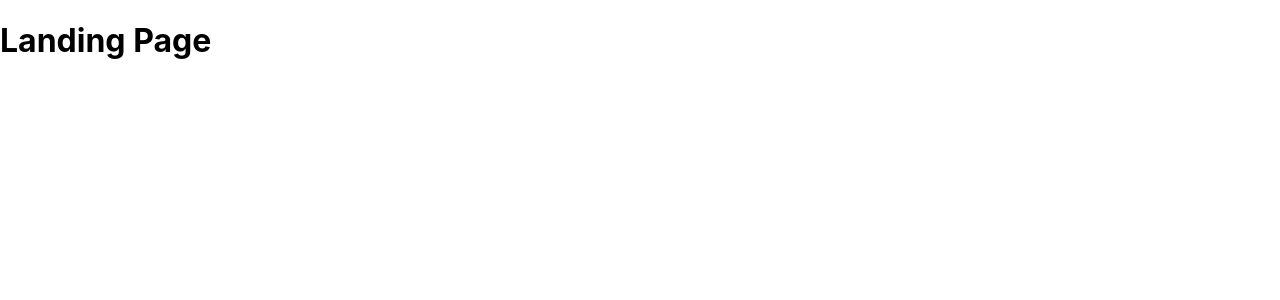
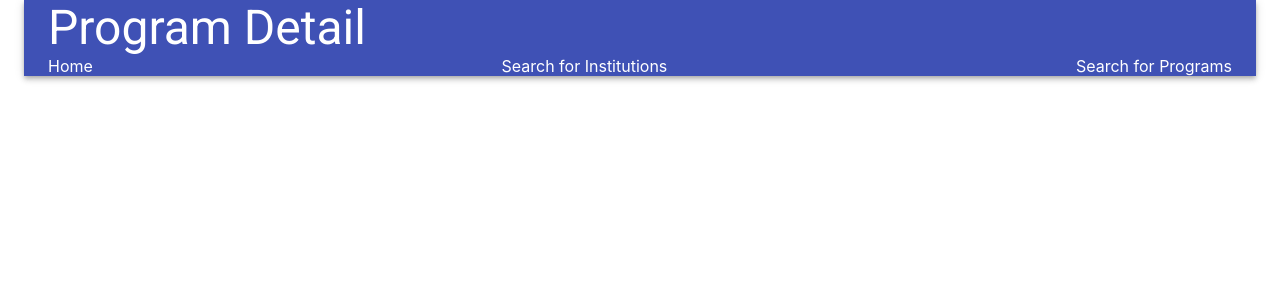
Before and after one commit to mtilda/fsa-ge-web, a React (Create React App) app: page / in a window 1280 px wide. Shown: the top 300 px of the page. Built offline with nearby package versions, Linux system fonts and the light colour scheme.

Commit message:
Add layout to pages

```diff
--- a/src/pages/404.js
+++ b/src/pages/404.js
@@ -1,8 +1,9 @@
+import PageLayout from '../components/PageLayout';
+
 const NotFoundPage = () => (
-  <>
-    <h1>404</h1>
+  <PageLayout title='404'>
     <h2>Page Not Found</h2>
-  </>
+  </PageLayout>
 );
 
 export default NotFoundPage;
--- a/src/pages/InstitutionDetail.js
+++ b/src/pages/InstitutionDetail.js
@@ -1,7 +1,9 @@
+import PageLayout from '../components/PageLayout';
+
 const InstitutionDetailPage = () => (
-  <>
-    <h1>Institution Detail Page</h1>
-  </>
+  <PageLayout title='Institution Detail'>
+
+  </PageLayout>
 );
 
 export default InstitutionDetailPage;
--- a/src/pages/InstitutionSearch.js
+++ b/src/pages/InstitutionSearch.js
@@ -1,7 +1,9 @@
+import PageLayout from '../components/PageLayout';
+
 const InstitutionSearchPage = () => (
-  <>
-    <h1>Institution Search Page</h1>
-  </>
+  <PageLayout title='Search for Institutions'>
+
+  </PageLayout>
 );
 
 export default InstitutionSearchPage;
--- a/src/pages/Landing.js
+++ b/src/pages/Landing.js
@@ -1,7 +1,9 @@
+import PageLayout from '../components/PageLayout';
+
 const LandingPage = () => (
-  <>
-    <h1>Landing Page</h1>
-  </>
+  <PageLayout title='Program Detail'>
+
+  </PageLayout>
 );
 
 export default LandingPage;
--- a/src/pages/ProgramDetail.js
+++ b/src/pages/ProgramDetail.js
@@ -1,7 +1,9 @@
+import PageLayout from '../components/PageLayout';
+
 const ProgramDetailPage = () => (
-  <>
-    <h1>Program Detail Page</h1>
-  </>
+  <PageLayout title='Program Detail'>
+
+  </PageLayout>
 );
 
 export default ProgramDetailPage;
```
